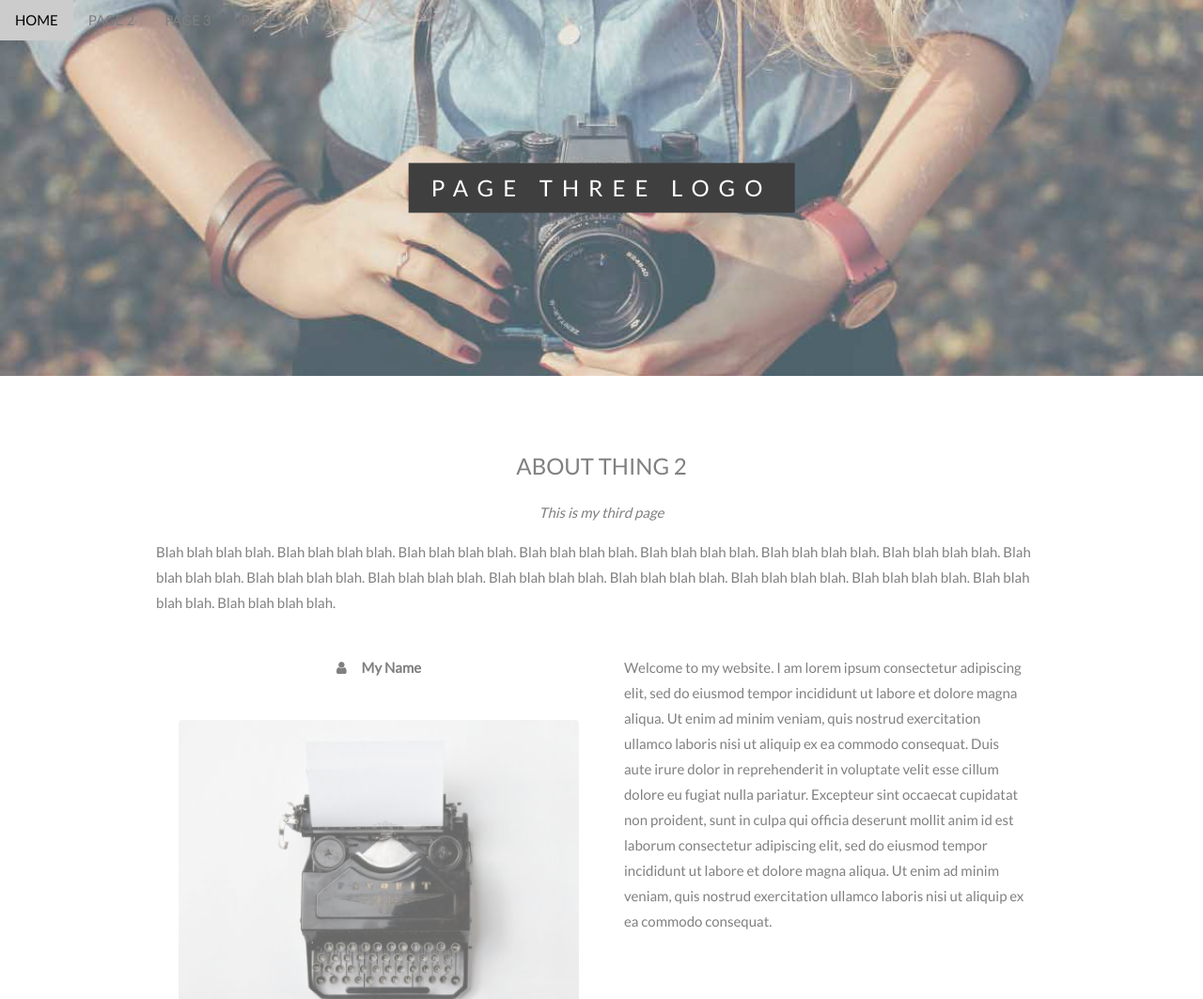
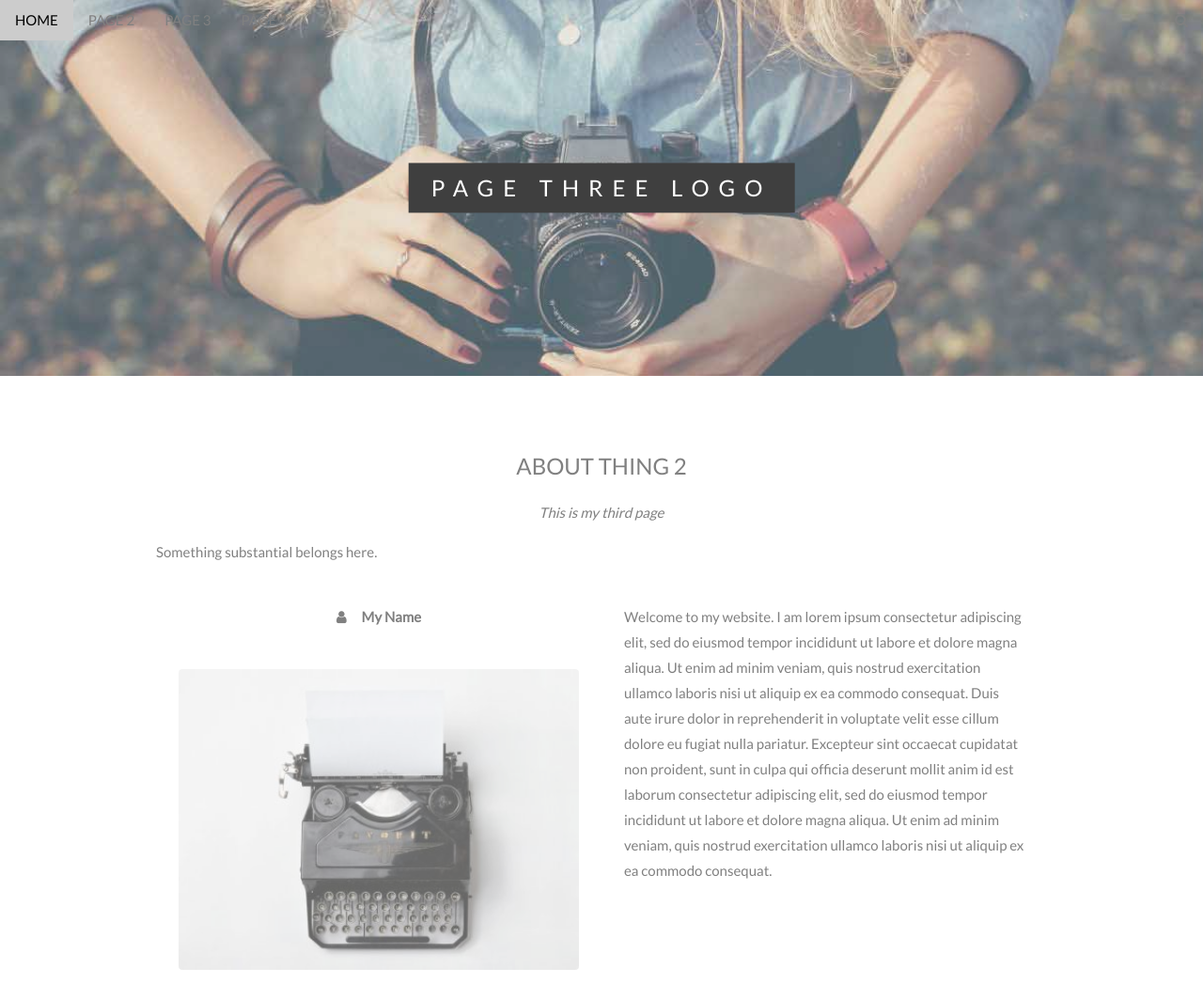
Before and after one commit to Woke-Shopper-EECS330/Woke-shopper, a plain HTML site: page project_5_files/page3.html in a window 1280 px wide. Shown: the top 1063 px of the page at 94% size. Drawn offline with Linux system fonts and the light colour scheme.

Commit message:
Update page3.html

```diff
--- a/project_5_files/page3.html
+++ b/project_5_files/page3.html
@@ -45,10 +45,7 @@
   <h3 class="w3-center">ABOUT THING 2</h3>
   <p class="w3-center"><em>This is my third page</em></p>
   <p>
-      Blah blah blah blah. Blah blah blah blah. Blah blah blah blah. Blah blah blah blah.
-      Blah blah blah blah. Blah blah blah blah. Blah blah blah blah. Blah blah blah blah.
-      Blah blah blah blah. Blah blah blah blah. Blah blah blah blah. Blah blah blah blah.
-      Blah blah blah blah. Blah blah blah blah. Blah blah blah blah. Blah blah blah blah.
+      Something substantial belongs here.
   </p>
   <div class="w3-row">
     <div class="w3-col m6 w3-center w3-padding-large">
```
